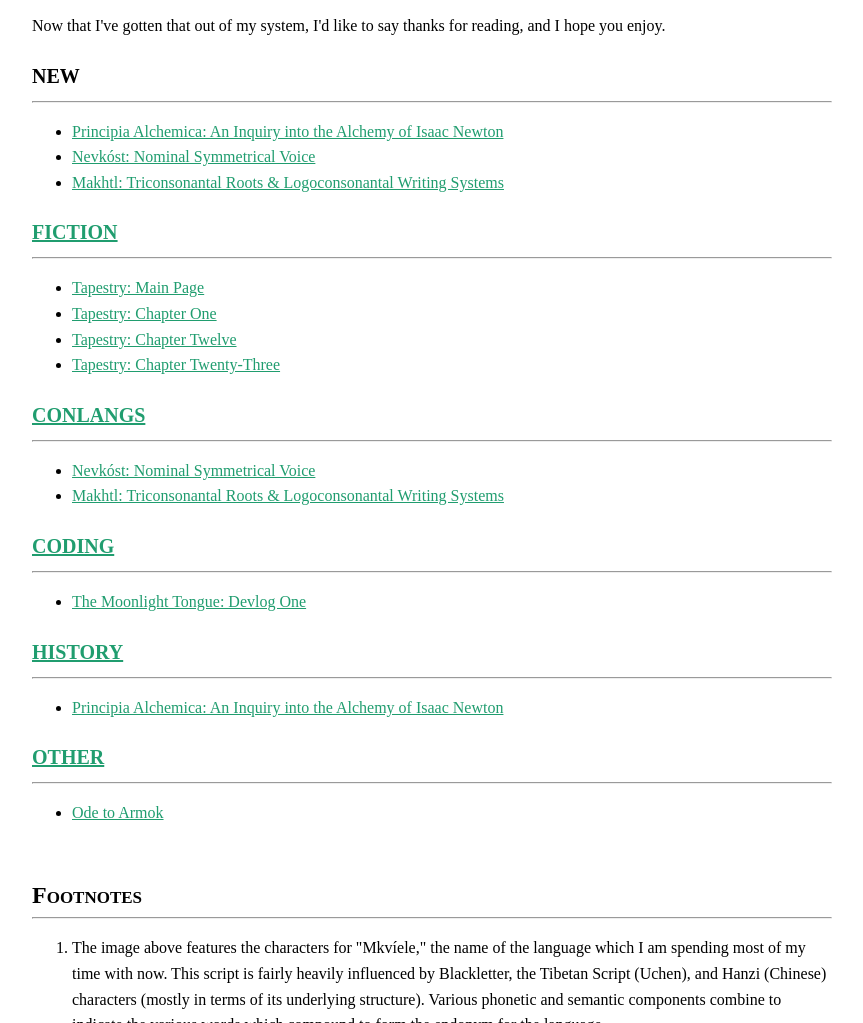
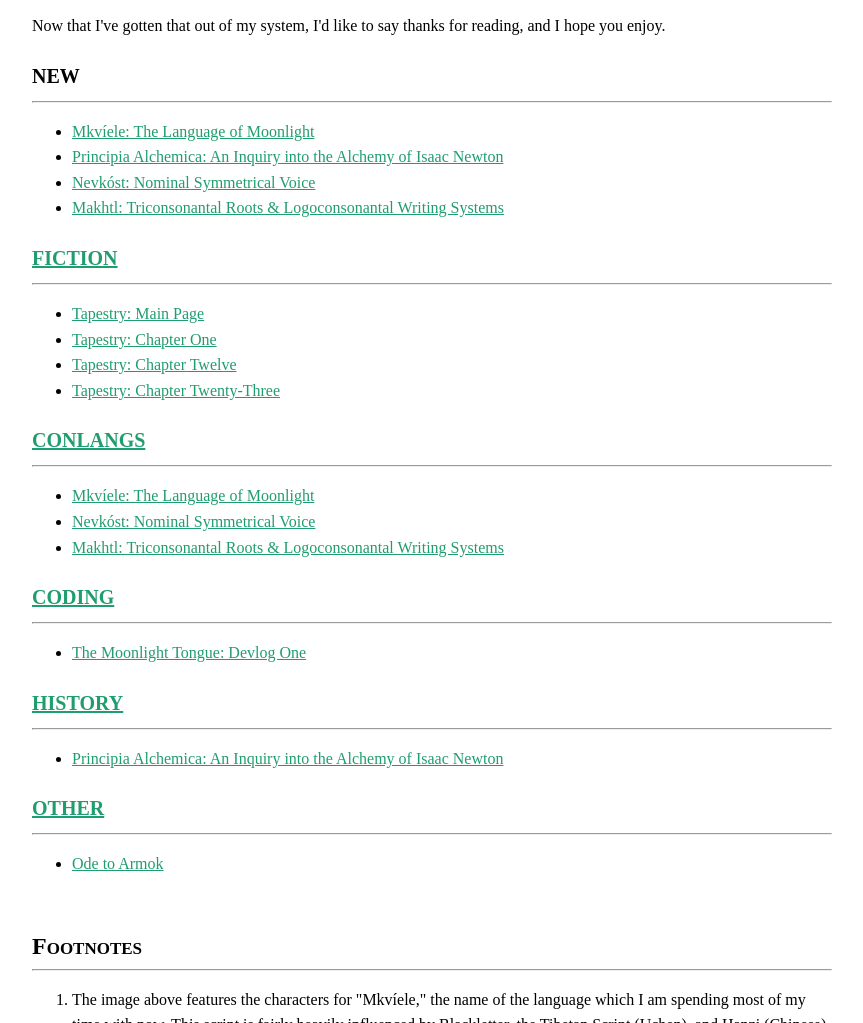
Before and after one commit to merzsielen/merzsielen.github.io, a plain HTML site: page index.html in a window 1280 px wide. Shown: the part 801-1824 px from the top of the page, without its empty margins (208-1071 px from the left). Drawn offline with Linux system fonts and the light colour scheme.

Commit message:
Update index.html

```diff
--- a/index.html
+++ b/index.html
@@ -87,6 +87,7 @@
     <div>
         <h2>New</h2><hr />
         <ul>
+            <li><a href="./conlangs/2022-06-06-mkv%C3%ADele.html">Mkvíele: The Language of Moonlight</a></li>
             <li><a href="./essays/2022-05-05-principia_alchemica.html">Principia Alchemica: An Inquiry into the Alchemy of Isaac Newton</a></li>
             <li><a href="./essays/2022-04-15-nominal_symmetrical_voice.html">Nevkóst: Nominal Symmetrical Voice</a></li>
             <li><a href="./essays/2022-04-09-makhtl.html">Makhtl: Triconsonantal Roots & Logoconsonantal Writing Systems</a></li>
@@ -105,6 +106,7 @@
     <div>
         <h2><a href="./tags/conlang.html">Conlangs</a></h2><hr />
         <ul>
+            <li><a href="./conlangs/2022-06-06-mkv%C3%ADele.html">Mkvíele: The Language of Moonlight</a></li>
             <li><a href="./essays/2022-04-15-nominal_symmetrical_voice.html">Nevkóst: Nominal Symmetrical Voice</a></li>
             <li><a href="./essays/2022-04-09-makhtl.html">Makhtl: Triconsonantal Roots & Logoconsonantal Writing Systems</a></li>
         </ul>
```
